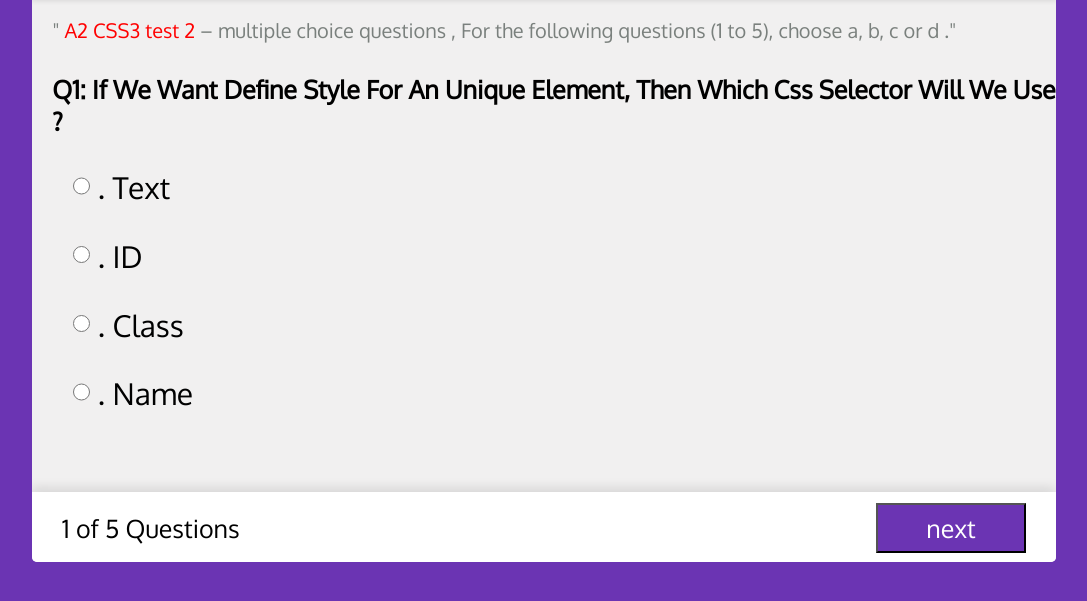
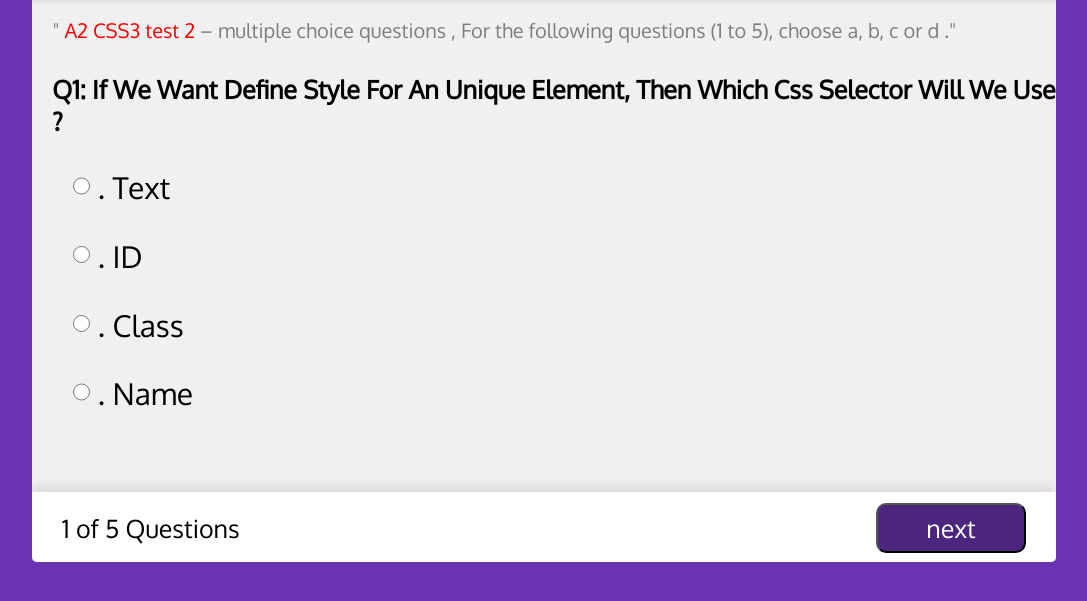
Before and after one commit to ghosounalrahahleh/Group-second-project, a plain HTML site: page cssHtml.html in a window 1280 px wide. In both pictures the pointer is over the input "next". Shown: the part 123-724 px from the top of the page, without its empty margins (96-1183 px from the left). Drawn offline with Linux system fonts and the light colour scheme; a web font is replaced by a local one.

Commit message:
edit btn

```diff
--- a/css/styleQuiz.css
+++ b/css/styleQuiz.css
@@ -155,7 +155,14 @@ body{
     height: 50px;
     background-color: #6b34b3;
     color:#fff ;
+    cursor: pointer;
 }
+.next-btn:hover{
+    background-color: #4b257e;
+    transition-duration: 0.5s;
+    border-radius: 10px;
+}
+
 
  @media (max-width:376px){
      .quiz_box header .timer{
```
